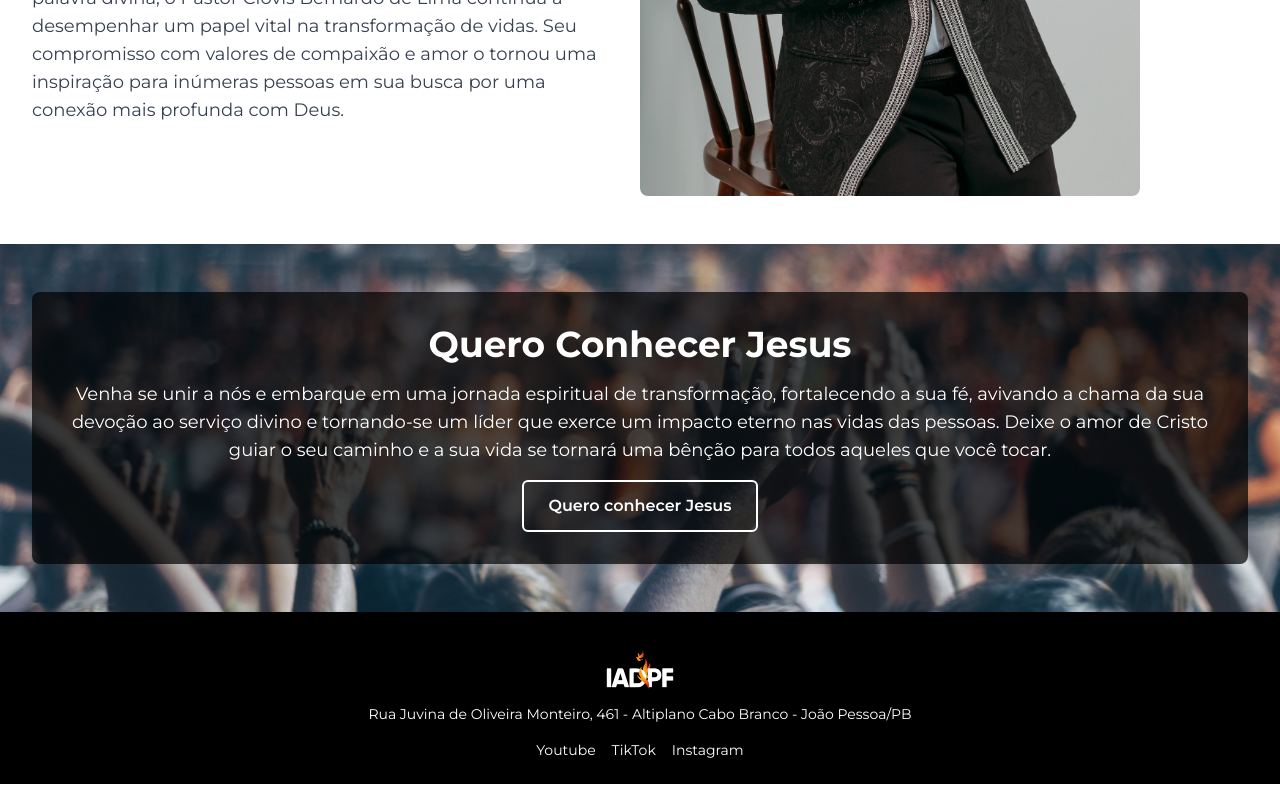
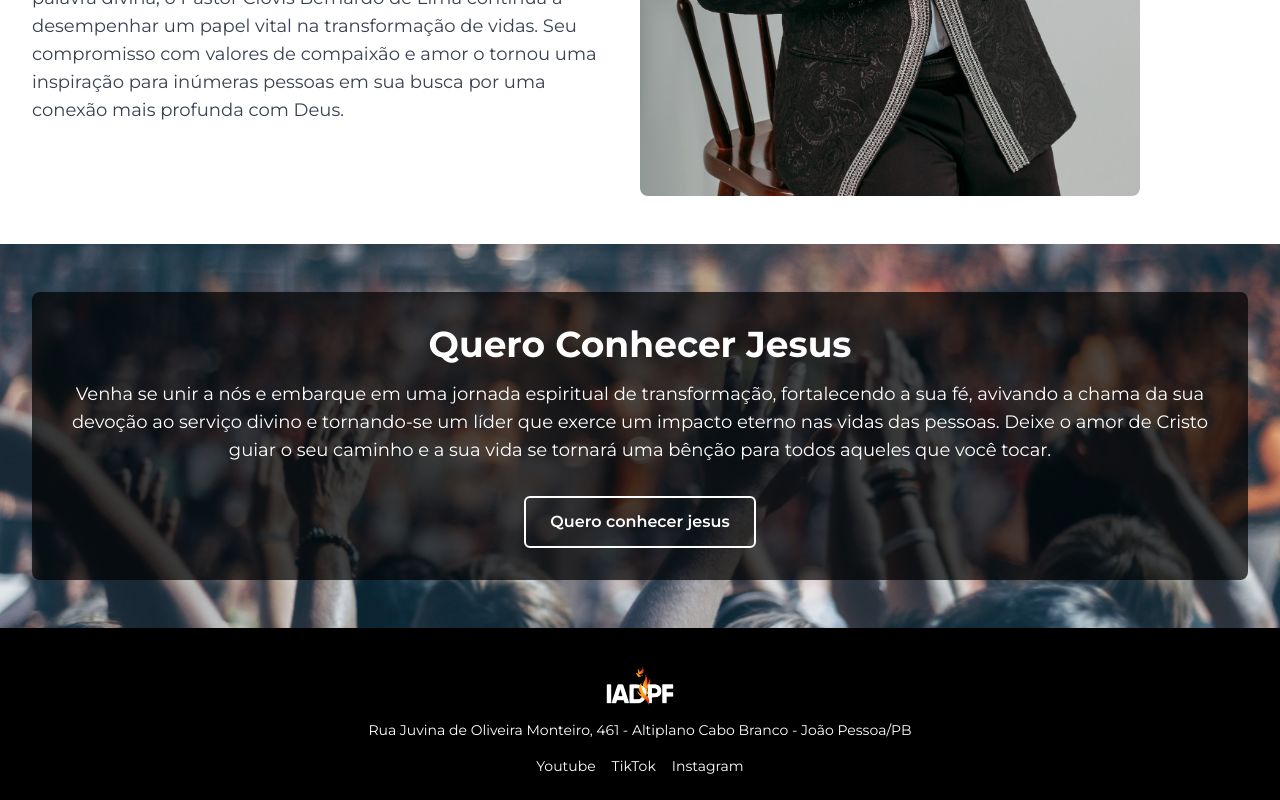
Before and after one commit to IDarkLoad/IADPF, a Next.js app: page / in a window 1280 px wide. Shown: the part 1888-2688 px from the top of the page. Built offline with nearby package versions, Linux system fonts and the light colour scheme.

Commit message:
act04/03(1

```diff
--- a/pages/index.tsx
+++ b/pages/index.tsx
@@ -132,9 +132,14 @@ export default function Gallery() {
               transformação, fortalecendo a sua fé, avivando a chama da sua devoção ao serviço divino
               e tornando-se um líder que exerce um impacto eterno nas vidas das pessoas. Deixe o amor
               de Cristo guiar o seu caminho e a sua vida se tornará uma bênção para todos aqueles que você tocar.</p>
-            <button className="px-6 py-3 mt-4 border-2 border-white text-white font-semibold rounded-md transition duration-300 ease-in-out hover:bg-white hover:text-black">
-              Quero conhecer Jesus
-            </button>
+            <div className="flex justify-center mt-8">
+              <a href="https://www.google.com/maps/place/Igreja+Assembl%C3%A9ia+de+Deus+Pentecostal+da+F%C3%A9/@-7.1380851,-34.8278543,17z/data=!3m1!4b1!4m6!3m5!1s0x7acc3d22e2954c7:0xcedc1bda04465845!8m2!3d-7.1380851!4d-34.8252794!16s%2Fg%2F11p12z5db_?entry=ttu"
+                target="_blank"
+                rel="noopener noreferrer"
+                className="px-6 py-3 border-2 border-white text-black-500 font-semibold rounded-md transition duration-300 ease-in-out hover:bg-white hover:text-black">
+                Quero conhecer jesus
+              </a>
+            </div>
           </div>
         </div>
       </section>
```
